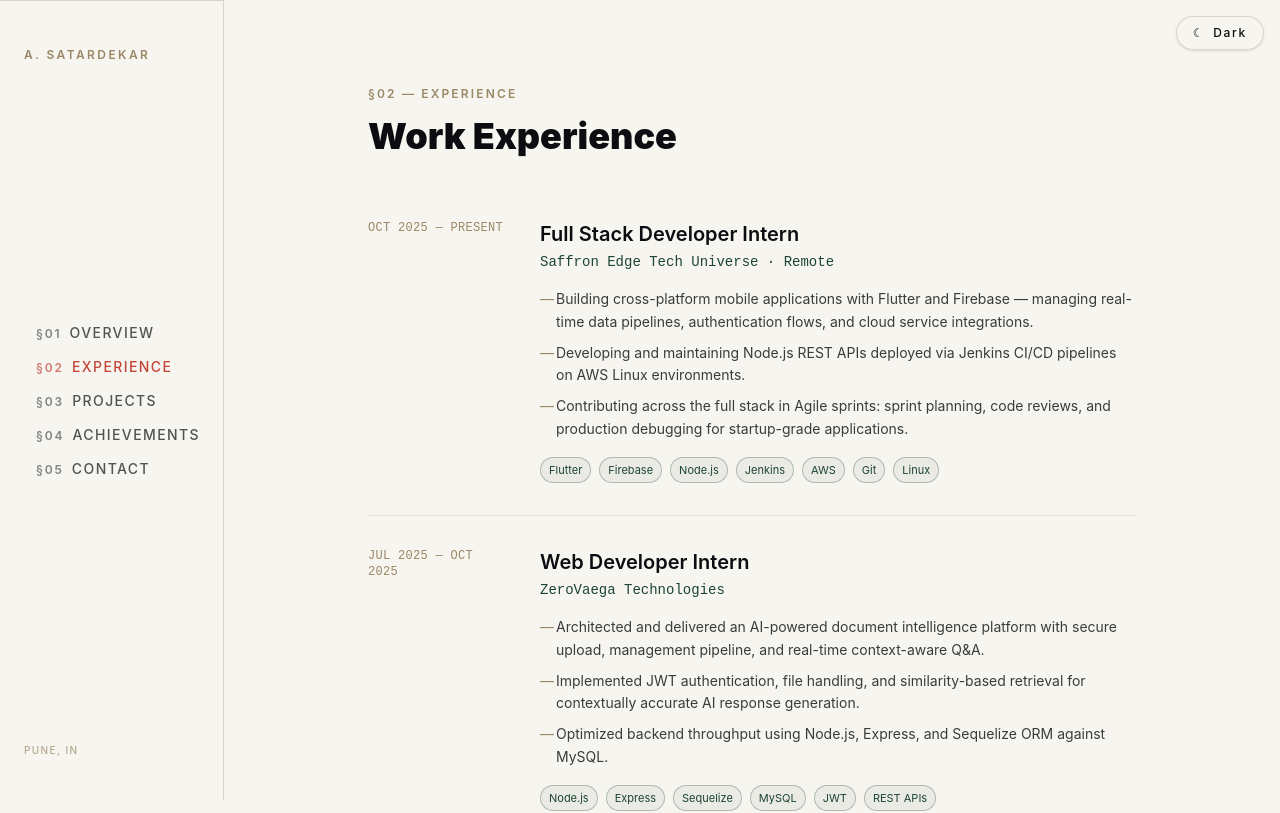
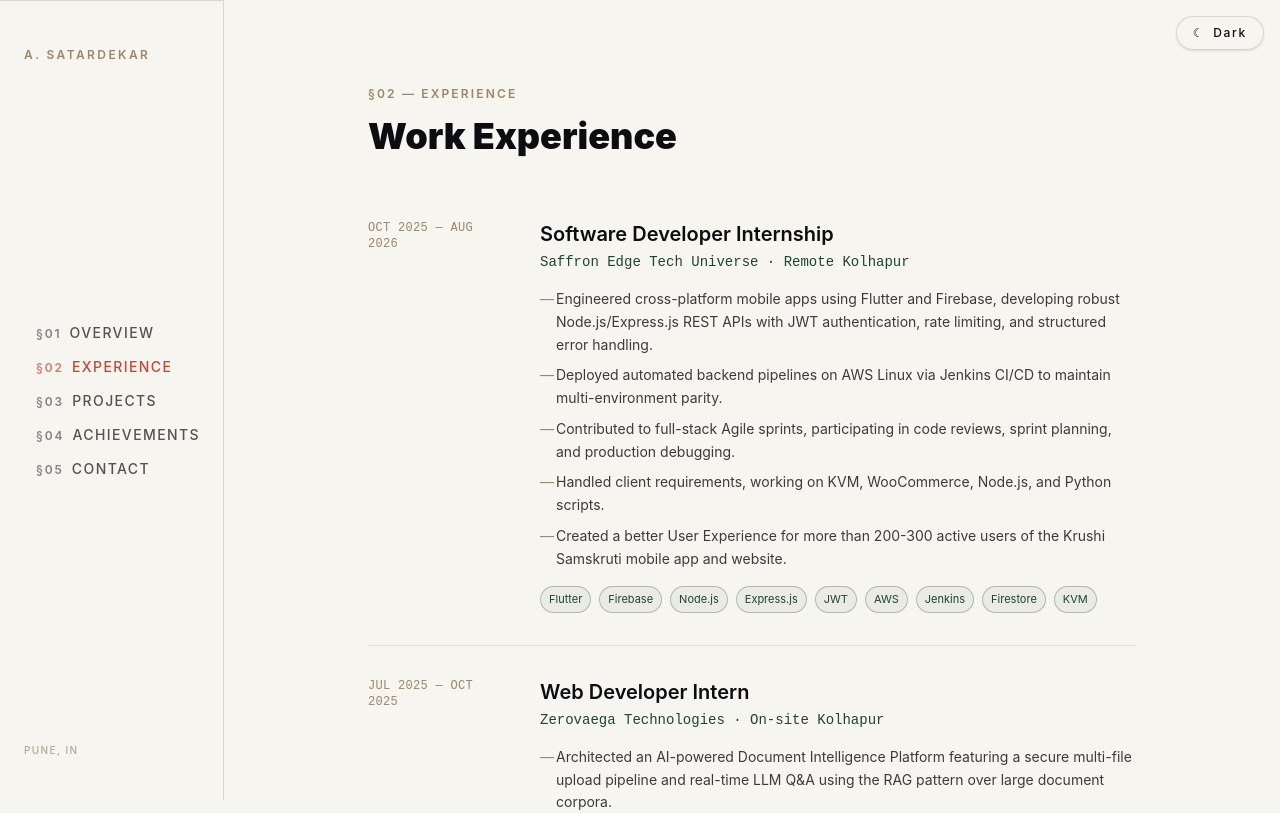
Before and after one commit to Aary23S/aary-portfolio, a React (Vite) app: page /experience in a window 1280 px wide. Shown: the top 813 px of the page. Built offline with nearby package versions, Linux system fonts and the light colour scheme.

Commit message:
Experience Section

```diff
--- a/src/data/experience.ts
+++ b/src/data/experience.ts
@@ -3,29 +3,33 @@
 export const experience: ExperienceEntry[] = [
   {
     id: "saffron-edge",
-    role: "Full Stack Developer Intern",
+    role: "Software Developer Internship",
     organization: "Saffron Edge Tech Universe",
-    location: "Remote",
+    location: "Remote Kolhapur",
     startDate: "2025-10",
-    endDate: "present",
+    endDate: "2026-08",
     bullets: [
-      "Building cross-platform mobile applications with Flutter and Firebase — managing real-time data pipelines, authentication flows, and cloud service integrations.",
-      "Developing and maintaining Node.js REST APIs deployed via Jenkins CI/CD pipelines on AWS Linux environments.",
-      "Contributing across the full stack in Agile sprints: sprint planning, code reviews, and production debugging for startup-grade applications.",
+      "Engineered cross-platform mobile apps using Flutter and Firebase, developing robust Node.js/Express.js REST APIs with JWT authentication, rate limiting, and structured error handling.",
+      "Deployed automated backend pipelines on AWS Linux via Jenkins CI/CD to maintain multi-environment parity.",
+      "Contributed to full-stack Agile sprints, participating in code reviews, sprint planning, and production debugging.",
+      "Handled client requirements, working on KVM, WooCommerce, Node.js, and Python scripts.",
+      "Created a better User Experience for more than 200-300 active users of the Krushi Samskruti mobile app and website."
     ],
-    stack: ["Flutter", "Firebase", "Node.js", "Jenkins", "AWS", "Git", "Linux"],
+    stack: ["Flutter", "Firebase", "Node.js", "Express.js", "JWT", "AWS", "Jenkins", "Firestore", "KVM"],
   },
   {
     id: "zerovaega",
     role: "Web Developer Intern",
-    organization: "ZeroVaega Technologies",
+    organization: "Zerovaega Technologies",
+    location: "On-site Kolhapur",
     startDate: "2025-07",
     endDate: "2025-10",
     bullets: [
-      "Architected and delivered an AI-powered document intelligence platform with secure upload, management pipeline, and real-time context-aware Q&A.",
-      "Implemented JWT authentication, file handling, and similarity-based retrieval for contextually accurate AI response generation.",
-      "Optimized backend throughput using Node.js, Express, and Sequelize ORM against MySQL.",
+      "Architected an AI-powered Document Intelligence Platform featuring a secure multi-file upload pipeline and real-time LLM Q&A using the RAG pattern over large document corpora.",
+      "Implemented Three.js JWT authentication and optimized backend.",
+      "Developed role-based grievance management systems for web & app for political ventures to handle their in-house ticket raising and grievance management.",
+      "Improved the output efficiency of real-time LLM by 20%."
     ],
-    stack: ["Node.js", "Express", "Sequelize", "MySQL", "JWT", "REST APIs"],
+    stack: ["Node.js", "Express.js", "REST APIs", "JWT", "Flutter", "React.js", "Three.js", "GitLab", "CI/CD", "Angular.js", "MySQL"],
   },
 ];
```
